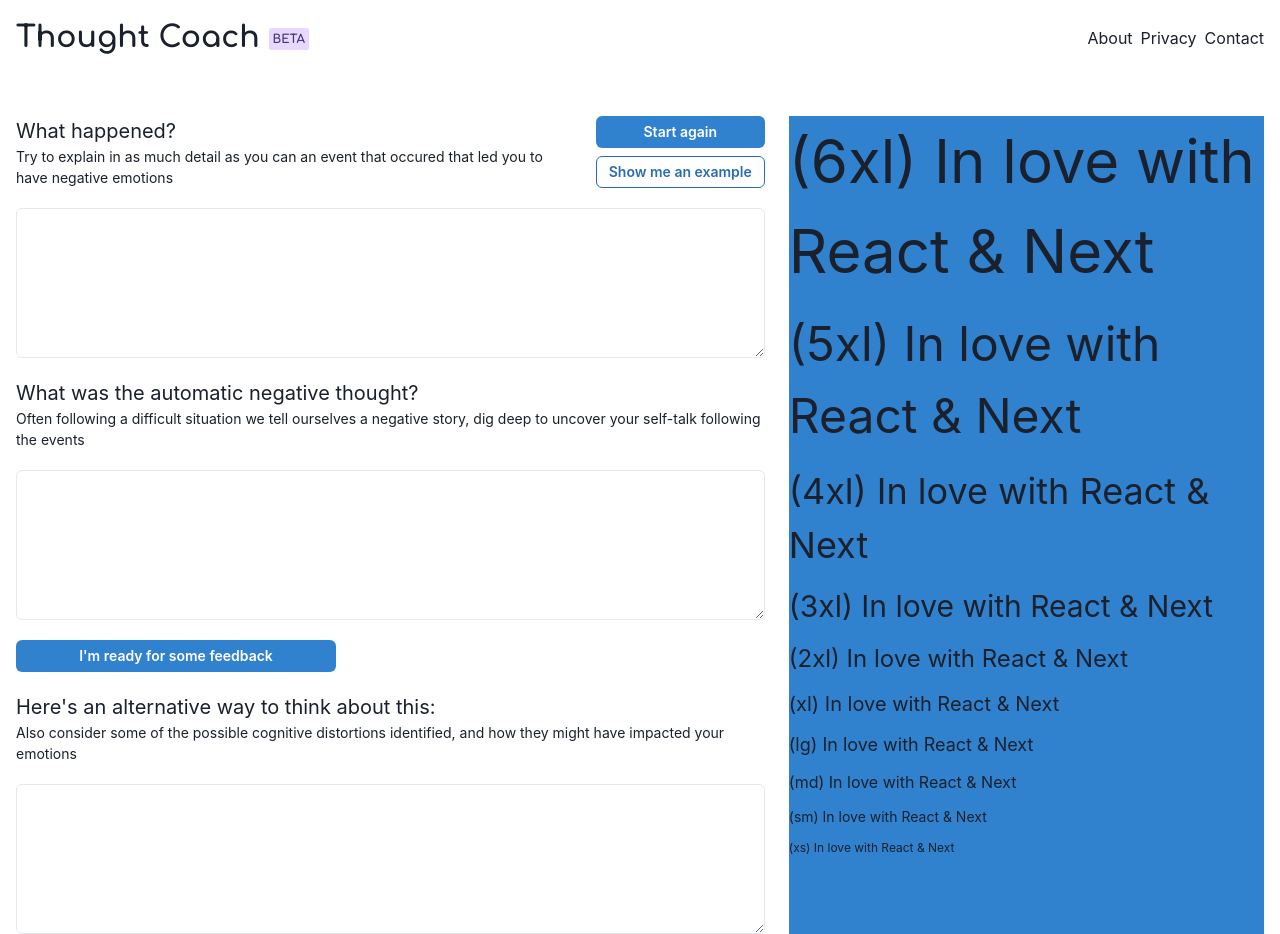
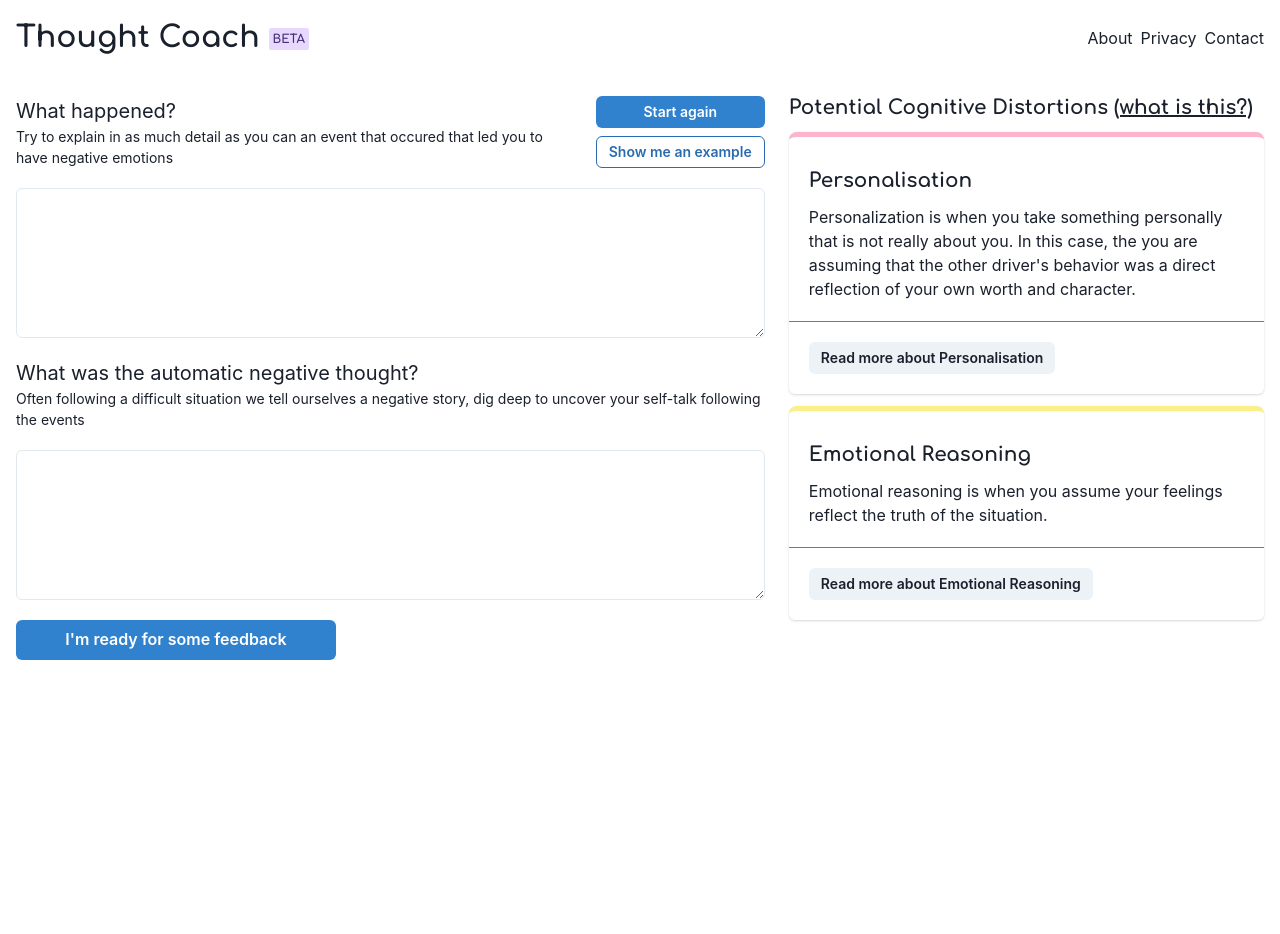
Before and after one commit to mtharrison/thoughtcoach, a Next.js app: page / in a window 1280 px wide. After the commit the page ends 800 px from the top, so only its background shows below. Built offline with nearby package versions, Linux system fonts and the light colour scheme.

Commit message:
skeleton

```diff
--- a/src/pages/index.tsx
+++ b/src/pages/index.tsx
@@ -11,6 +11,12 @@
   Box,
   Textarea,
   HStack,
+  Link,
+  Card,
+  CardBody,
+  Heading,
+  Divider,
+  CardFooter,
   Spacer,
   Flex,
   ButtonGroup,
@@ -33,7 +39,7 @@
       </Head>
       <Container maxW="80rem" centerContent>
         <Header />
-        <Grid w="100%" templateColumns="60% 1fr" gap={6} mt={10}>
+        <Grid w="100%" templateColumns="60% 1fr" gap={6} mt={5}>
           <GridItem colSpan={{ sm: 2, lg: 1 }}>
             <Stack spacing={5}>
               <Box>
@@ -73,10 +79,10 @@
                 </Text>
               </Box>
               <Textarea minH={150}></Textarea>
-              <Button colorScheme="blue" size="sm" w="xs">
+              <Button colorScheme="blue" size="md" w="xs">
                 I'm ready for some feedback
               </Button>
-              <Box>
+              {/* <Box>
                 <Text fontSize="xl">
                   Here's an alternative way to think about this:
                 </Text>
@@ -85,21 +91,60 @@
                   identified, and how they might have impacted your emotions
                 </Text>
               </Box>
-              <Textarea minH={150}></Textarea>
+              <Textarea minH={150}></Textarea> */}
             </Stack>
           </GridItem>
-          <GridItem colSpan={{ sm: 2, lg: 1 }} bg="blue.500">
+          <GridItem colSpan={{ sm: 2, lg: 1 }}>
             <Stack spacing={3}>
-              <Text fontSize="6xl">(6xl) In love with React & Next</Text>
-              <Text fontSize="5xl">(5xl) In love with React & Next</Text>
-              <Text fontSize="4xl">(4xl) In love with React & Next</Text>
-              <Text fontSize="3xl">(3xl) In love with React & Next</Text>
-              <Text fontSize="2xl">(2xl) In love with React & Next</Text>
-              <Text fontSize="xl">(xl) In love with React & Next</Text>
-              <Text fontSize="lg">(lg) In love with React & Next</Text>
-              <Text fontSize="md">(md) In love with React & Next</Text>
-              <Text fontSize="sm">(sm) In love with React & Next</Text>
-              <Text fontSize="xs">(xs) In love with React & Next</Text>
+              <Heading size="md">
+                Potential Cognitive Distortions{" "}
+                <Link textDecoration="underline">(what is this?)</Link>
+              </Heading>
+              <Card
+                borderTopColor="pink.200"
+                borderTopWidth="thick"
+                borderTopRadius="lg"
+              >
+                <CardBody>
+                  <Stack mt="3" spacing="3">
+                    <Heading size="md">Personalisation</Heading>
+                    <Text>
+                      Personalization is when you take something personally that
+                      is not really about you. In this case, the you are
+                      assuming that the other driver's behavior was a direct
+                      reflection of your own worth and character.
+                    </Text>
+                  </Stack>
+                </CardBody>
+                <Divider />
+                <CardFooter>
+                  <Button size="sm" colorScheme="gray">
+                    Read more about Personalisation
+                  </Button>
+                </CardFooter>
+              </Card>
+
+              <Card
+                borderTopColor="yellow.200"
+                borderTopWidth="thick"
+                borderTopRadius="lg"
+              >
+                <CardBody>
+                  <Stack mt="3" spacing="3">
+                    <Heading size="md">Emotional Reasoning</Heading>
+                    <Text>
+                      Emotional reasoning is when you assume your feelings
+                      reflect the truth of the situation.
+                    </Text>
+                  </Stack>
+                </CardBody>
+                <Divider />
+                <CardFooter>
+                  <Button size="sm" colorScheme="gray">
+                    Read more about Emotional Reasoning
+                  </Button>
+                </CardFooter>
+              </Card>
             </Stack>
           </GridItem>
         </Grid>
```
